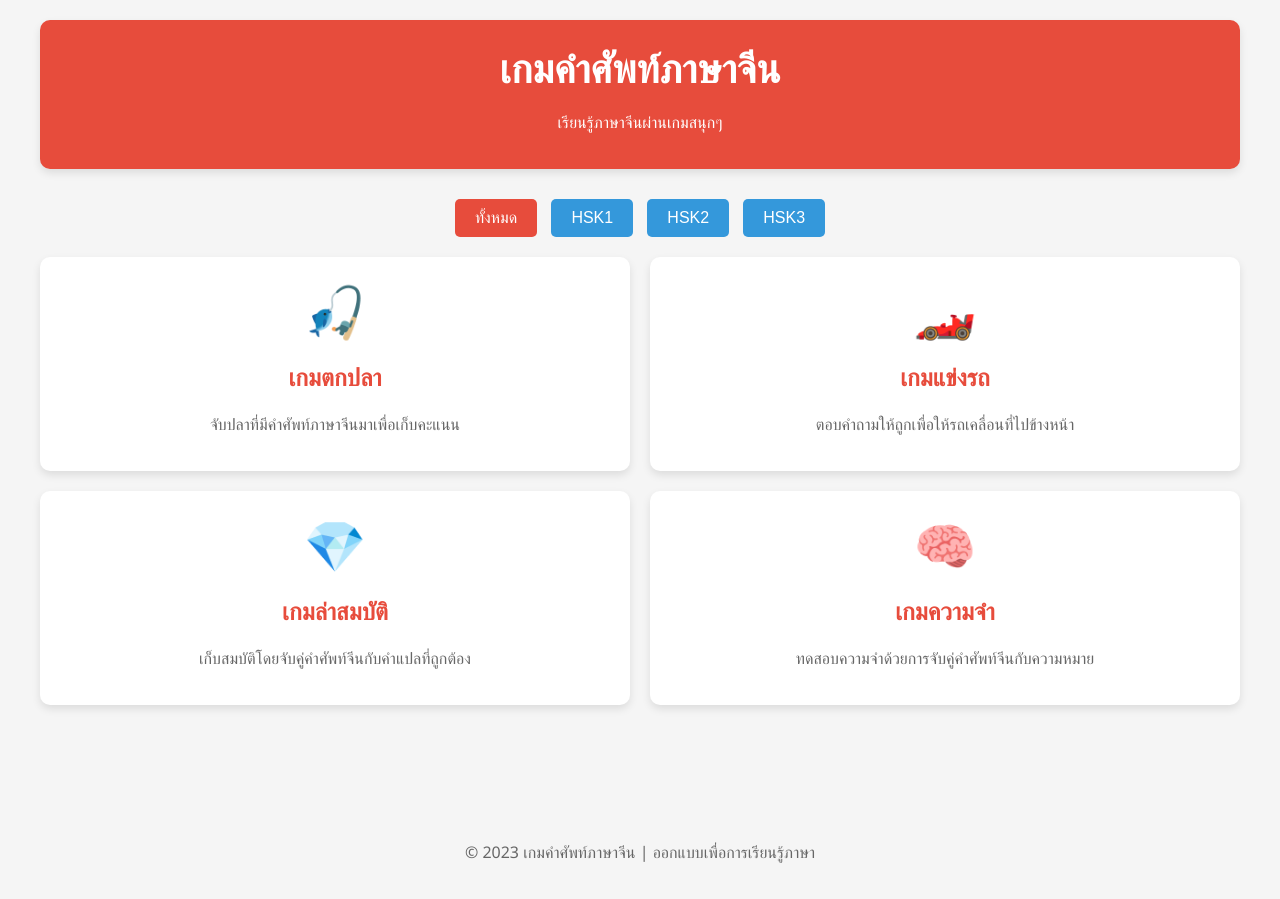
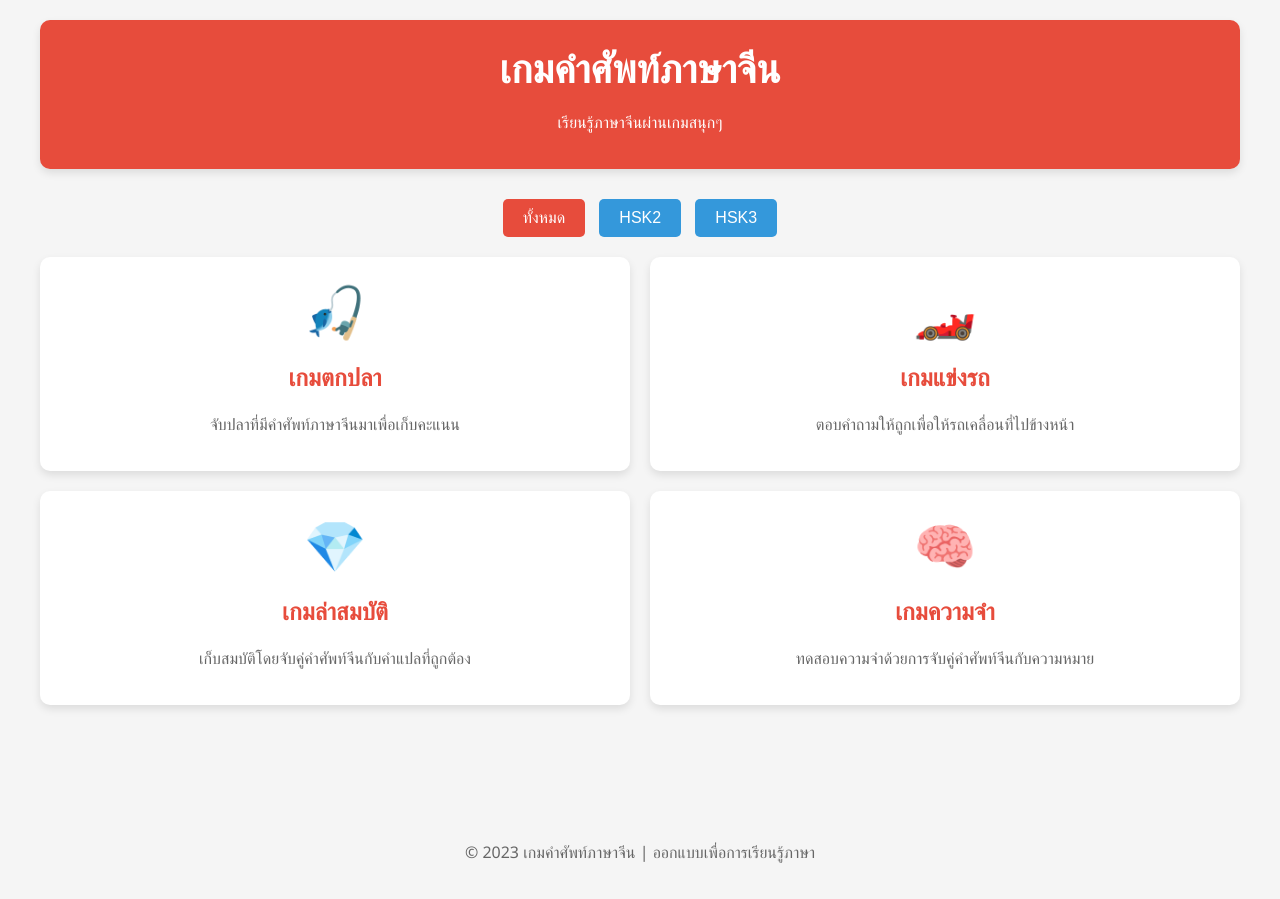
Before and after one commit to ThinnakornDev/ChineseGame, a plain HTML site: page index.html in a window 1280 px wide. Drawn offline with Linux system fonts and the light colour scheme.

Commit message:
Update index.html
delete hsk1 button

```diff
--- a/index.html
+++ b/index.html
@@ -276,7 +276,7 @@
         <div id="main-menu">
             <div class="level-selector">
                 <button class="level-btn active" data-level="all">ทั้งหมด</button>
-                <button class="level-btn" data-level="hsk1">HSK1</button>
+
                 <button class="level-btn" data-level="hsk2">HSK2</button>
                 <button class="level-btn" data-level="hsk3">HSK3</button>
             </div>
```
